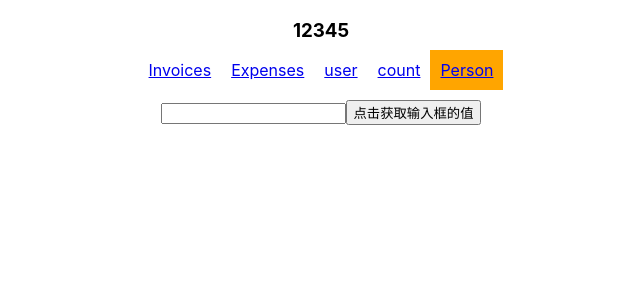
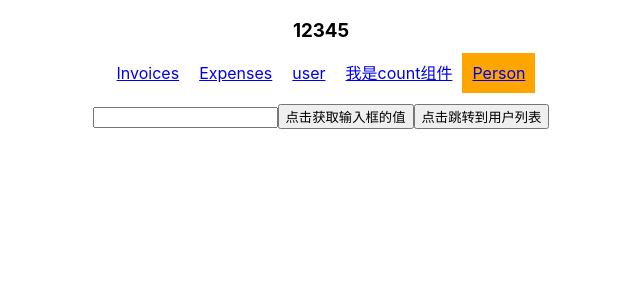
Before and after one commit to whxmm0608/xcx-react, a React (Create React App) app: page /Person in a window 1280 px wide. Shown: the top 300 px of the page, without its empty margins (319-959 px from the left). Built offline with nearby package versions, Linux system fonts and the light colour scheme.

Commit message:
前端路由3种传参方式练习

```diff
--- a/src/App.js
+++ b/src/App.js
@@ -16,8 +16,15 @@ function App() {
         <MyNavLink to="/invoices">Invoices</MyNavLink>
         <MyNavLink to="/expenses">Expenses</MyNavLink>
         <MyNavLink to="/user">user</MyNavLink>
-        <MyNavLink to="/count/3211" state={{ a: 1 }}>
-          count
+
+        {/* 向路由组件传递了params参数3211，searcch参数?name=方晟&age=1&hobby=吃奶。*/}
+        {/* state传参不会体现在url上，他传递的参数是隐式的。注意不要和组件的state搞混了，这个是路由组件特有的 */}
+        {/* params和search参数需要声明接收,state参数不需要声明接收 */}
+        <MyNavLink
+          to="/count/3211?name=方晟&age=1&hobby=吃奶"
+          state={{ a: 2222, message: "我是向count传递的state参数" }}
+        >
+          我是count组件
         </MyNavLink>
         <MyNavLink to="/person">Person</MyNavLink>
       </div>
--- a/src/routes/count.jsx
+++ b/src/routes/count.jsx
@@ -1,14 +1,27 @@
 import React, { useState } from 'react';
-import { useLocation, useParams } from 'react-router-dom'
+import { useLocation, useParams, useSearchParams } from 'react-router-dom'
 
 // React Router V6已经不直接支持在类组件中获取props，尽量使用函数式组件。
 export default function Example () {
   // 声明一个叫 "count" 的 state 变量
   const [count, setCount] = useState(0);
 
-  const a = useLocation();
-  console.log('useLocation', a);
+  // console.log('useLocation', useLocation());
   console.log('useParams', useParams());
+
+  let location = useLocation();
+  console.log(location);
+  console.log(location.state);
+
+
+  // 用法参考 https://juejin.cn/post/7026994491680620557
+  const [searchParams] = useSearchParams();
+  let name = searchParams.get('name');
+  let age = searchParams.get('age');
+  let hobby = searchParams.get('hobby');
+  console.log(name, age, hobby);
+
+
   return (
     <div>
       <p>You clicked {count} times</p>
--- a/src/routes/person.jsx
+++ b/src/routes/person.jsx
@@ -3,10 +3,15 @@ class Person extends React.Component{
     handleClick = () => {
         console.log(this.saveInput.value);
     }
+    handleGoto = () => {
+        console.log(this.saveInput.value);
+    }
+
     render () {
         return <div>
             <input type="text" ref={e => this.saveInput = e} />
             <button onClick={this.handleClick}>点击获取输入框的值</button>
+            <button onClick={this.handleGoto}>点击跳转到用户列表</button>
         </div>
     }
  }
```
